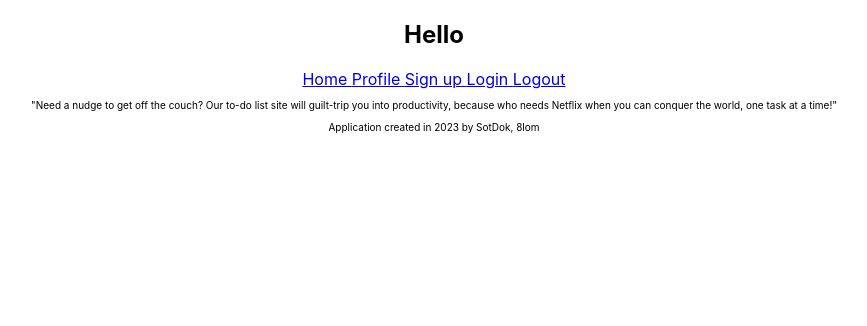
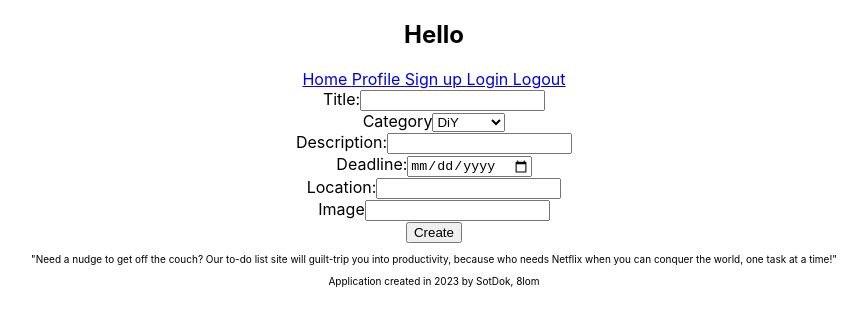
Before and after one commit to MyActionPlan-project/MyActionPlan-client, a React (Create React App) app: page /addactionplan in a window 1280 px wide. Shown: the top 326 px of the page, without its empty margins (206-1073 px from the left). Built offline with nearby package versions, Linux system fonts and the light colour scheme.

Commit message:
minor changes to the add actionplan form + tests

```diff
--- a/src/App.js
+++ b/src/App.js
@@ -7,6 +7,8 @@ import Footer from "./components/Footer";
 import ActionlistPage from './pages/ActionlistPage';
 import LoginPage from './pages/LoginPage';
 import SignupPage from './pages/SignupPage';
+import AddStep from './components/AddStep';
+import AddActionplan from './components/AddActionplan';
 
 function App() {
   return (
@@ -17,6 +19,8 @@ function App() {
         <Route path='/actionplans' element={<ActionlistPage />}/>
         <Route path='/login' element={ <LoginPage />} />
         <Route path='/signup' element={ <SignupPage />} />
+        <Route path='/addactionplan' element ={ <AddActionplan />} />
+        <Route path='/addstep' element={ <AddStep />} />
       </Routes>
     <Footer/>
     </div>
--- a/src/components/AddActionplan.js
+++ b/src/components/AddActionplan.js
@@ -4,27 +4,29 @@ import { useState } from "react"
 
 function AddActionplan(){
     const [title, setTitle] = useState()
-    const [catagory, setCatagory] = useState()
+    const [category, setcategory] = useState()
     const [description, setDescription] = useState()
     const [deadline, setDeadline] = useState()
     const [location, setLocation] = useState()
     const [image, setImage] = useState()
 
 
+
     const handleSubmit = (e) => {
       e.preventDefault();
+      const formattedDeadline = new Date(deadline).toISOString();
       const actionplanBody = {
         title,
-        catagory,
+        category,
         description,
-        deadline,
+        deadline: formattedDeadline,
         location,
         image}
 
         axios.post(`${process.env.REACT_APP_API_URL}/api/actionplans`, actionplanBody)
         .then(()=>{
             setTitle("");
-            setCatagory("");
+            setcategory("");
             setDescription("");
             setDeadline("");
             setLocation("");
@@ -39,18 +41,47 @@ function AddActionplan(){
     };
 
     return(
+        <div className="AddActionplan">
+        <form onSubmit={handleSubmit}>
 
-        <form onSubmit={handleSubmit}>
-        <input type="text" name="title" value="{title}" placeholder="enter the title" onChange={(e) => { setTitle(e.target.value) }} />
-        <input type="text" name="catagory" value="{catagory}" placeholder="enter the catagory" onChange={(e) => { setTitle(e.target.value) }} />
-        <input type="text" name="description" value="{description}" placeholder="enter the description" onChange={(e) => { setTitle(e.target.value) }} />
-        <input type="text" name="deadline" value="{deadline}" placeholder="enter the deadline" onChange={(e) => { setTitle(e.target.value) }} />
-        <input type="text" name="location" value="{location}" placeholder="enter the location" onChange={(e) => { setTitle(e.target.value) }} />
-        <input type="text" name="image" value="{image}" placeholder="enter the image" onChange={(e) => { setTitle(e.target.value) }} />
+        <div>
+          <label>Title:</label>
+          <input type="text" name="title" value={title} onChange={(e) => { setTitle(e.target.value) }} />
+        </div>
 
-        <button type="submit"> Create</button>
+        <div>
+          <label>Category</label>
+            <select type="text" name="category" value={category}  onChange={(e) => { setcategory(e.target.value) }}>
+              <option value="DIY">DiY</option>
+              <option value="vacation">Vacation</option>
+              <option value="event">Event</option>
+              <option value="training">Training</option>
+              <option value="other">Other</option>
+            </select>
+        </div>
+
+        <div>
+          <label>Description:</label>
+            <input type="textarea" name="description" value={description}  onChange={(e) => { setDescription(e.target.value) }} />
+        </div>
+
+        <div>
+          <label>Deadline:</label>
+            <input type="date" name="deadline" value={deadline} onChange={(e) => { setDeadline(e.target.value) }} />
+        </div>
+
+        <div>
+         <label>Location:</label>
+          <input type="text" name="location" value={location} onChange={(e) => { setLocation(e.target.value) }} />
+        </div>
+
+        <div>
+          <label>Image</label>
+            <input type="text" name="image" value={image}  onChange={(e) => { setImage(e.target.value) }} />
+        </div>
+        <button type="submit">Create</button>
       </form>
-
+      </div>
     )
 
 }
--- a/src/components/AddStep.js
+++ b/src/components/AddStep.js
@@ -52,7 +52,7 @@ function AddStep(props) {
 
         <div>
           <label>Comments:</label>
-            <input type="text" name="comment" value={comment} onChange={(e) => setComment(e.target.value)} />
+            <input type="textarea" name="comment" value={comment} onChange={(e) => setComment(e.target.value)} />
         </div>
 
         <div>
```
